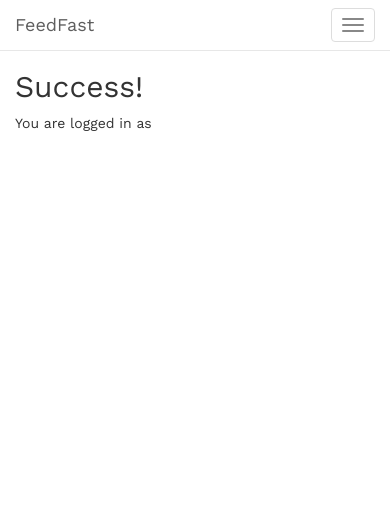
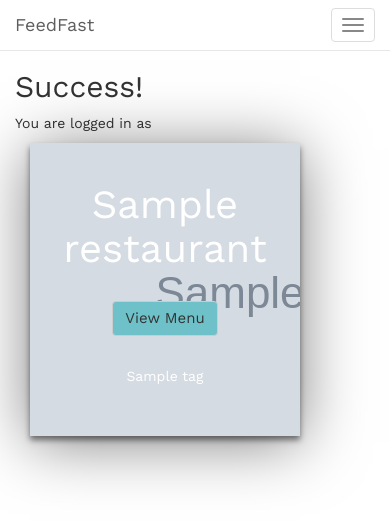
Before and after one commit to Code-Institute-Submissions/feedFast, a Django app: template accounts/templates/accounts/profile.html in a window 390 px wide. Shown: the top 521 px of the page. Run offline with Django 3.2, Linux system fonts and the light colour scheme; the template is opened without the code that fills it: most values are stand-ins (such as "Sample title", 1, 10 or a date in 2020); grey boxes marked "Sample" are stand-in pictures; some libraries are stand-ins or nearby versions.

Commit message:
Vendor can add restaurant

```diff
--- a/accounts/templates/accounts/profile.html
+++ b/accounts/templates/accounts/profile.html
@@ -7,7 +7,25 @@
 
     {% if user.Vendor %}
     <p>Sell all the food</p>
+     <button class="btn btn-default" onclick="location.href='{% url 'create_restaurant' %}'">Create a restaurant</button>
     {% endif %}
+
+    {% for restaurant in restaurants %}
+    <div class="container-fluid">
+        <div class="row cardRow">
+        <div class="col-lg-4 col-sm-4 col-xs-10 text-center">
+            <div class="card" style="background-image:url({{ MEDIA_URL }}{{restaurant.image}})">
+                    <h3 class="cardTitle">{{ restaurant.name }}</h3>
+                        <br>
+                        <p><button class="btn btn-default postButton" onclick="location.href='{% url 'restaurant_detail' restaurant.id %}'">View Menu</button></p>
+                        <br>
+                        <p class="cardPostPublish">{{ restaurant.tag }}</p>
+                    </div>
+                    <br>
+                    </div>
+
+    {% endfor %}
+
 
     {% if user.Customer %}
     <p>Eat all the food</p>
--- a/restaurants/forms.py
+++ b/restaurants/forms.py
@@ -2,7 +2,6 @@ from django import forms
 from .models import Restaurant
 
 class RestaurantForm(forms.ModelForm):
-
     class Meta:
         model = Restaurant
-        fields = ('name', 'description', 'city', 'image', 'tag')
+        fields = ('vendor', 'name', 'description', 'city', 'image', 'tag')
--- a/restaurants/models.py
+++ b/restaurants/models.py
@@ -1,9 +1,10 @@
 from django.db import models
 from django import forms
+from accounts.models import Vendor
 
 # Create your models here.
 class Restaurant(models.Model):
-    # vendor = models.ForeignKey('auth.User')
+    vendor = models.ForeignKey(Vendor)
     name = models.CharField(max_length=254, blank=False)
     description = models.TextField()
     image = models.ImageField(upload_to='images')
--- a/restaurants/urls.py
+++ b/restaurants/urls.py
@@ -1,8 +1,10 @@
 from django.conf.urls import url
+from .views import *
 
 from .views import *
 
 urlpatterns = [
     url(r'^$', get_restaurant_page, name='restaurants'),
     url(r'^(\d+)', restaurant_detail, name='restaurant_detail'),
+    url(r'^restaurant/create', create_restaurant, name='create_restaurant' ),
 ]
```
Also changed, not shown: restaurants/templates/restaurant_reg.html (added, +14 -0 lines), restaurants/views.py (+22 -1 lines), db.sqlite3, media/images/pexels-photo-110813_sAksuQg.jpeg (added), media/images/pexels-photo-302901_fFWnb1a.jpeg (added), restaurants/migrations/0001_initial.py.
